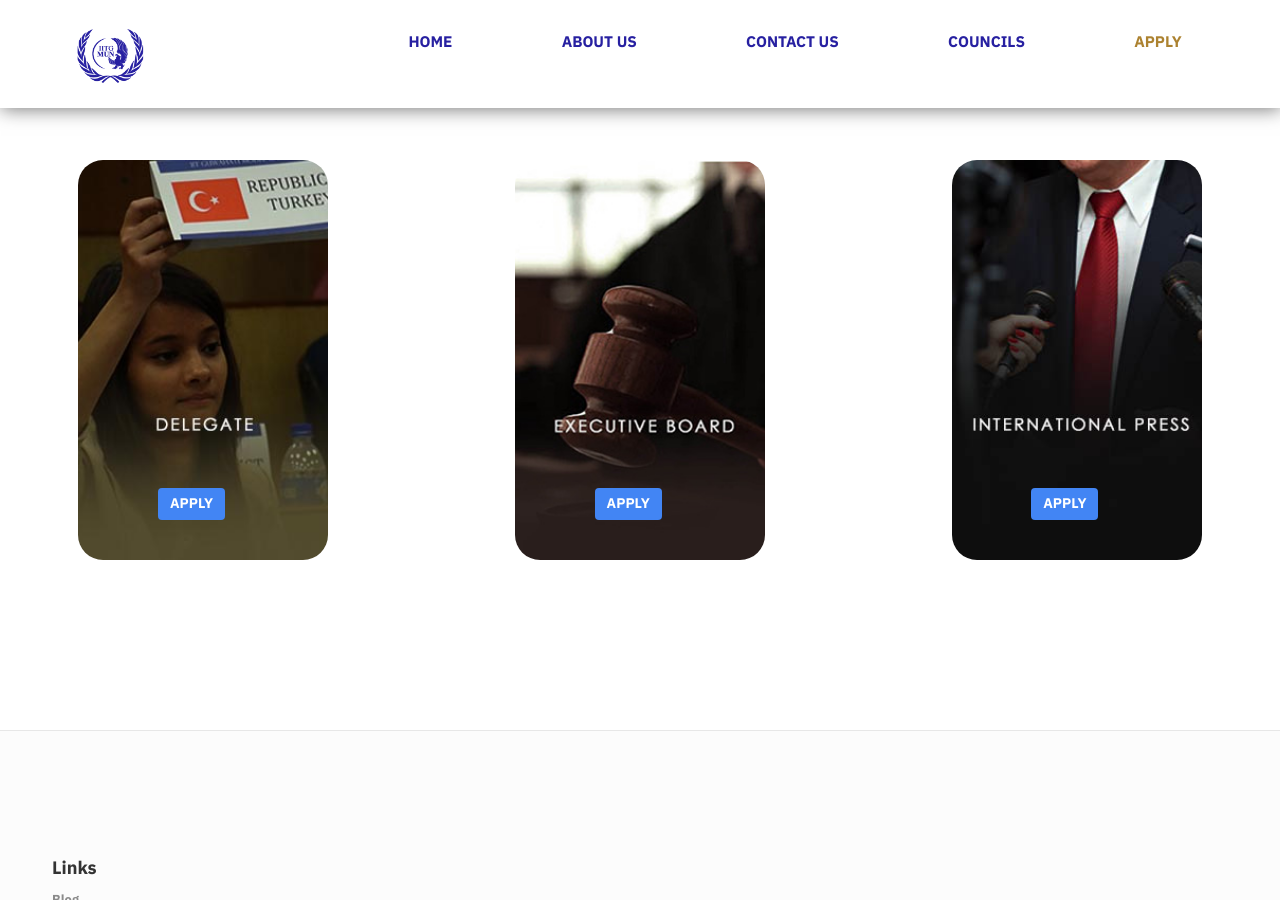
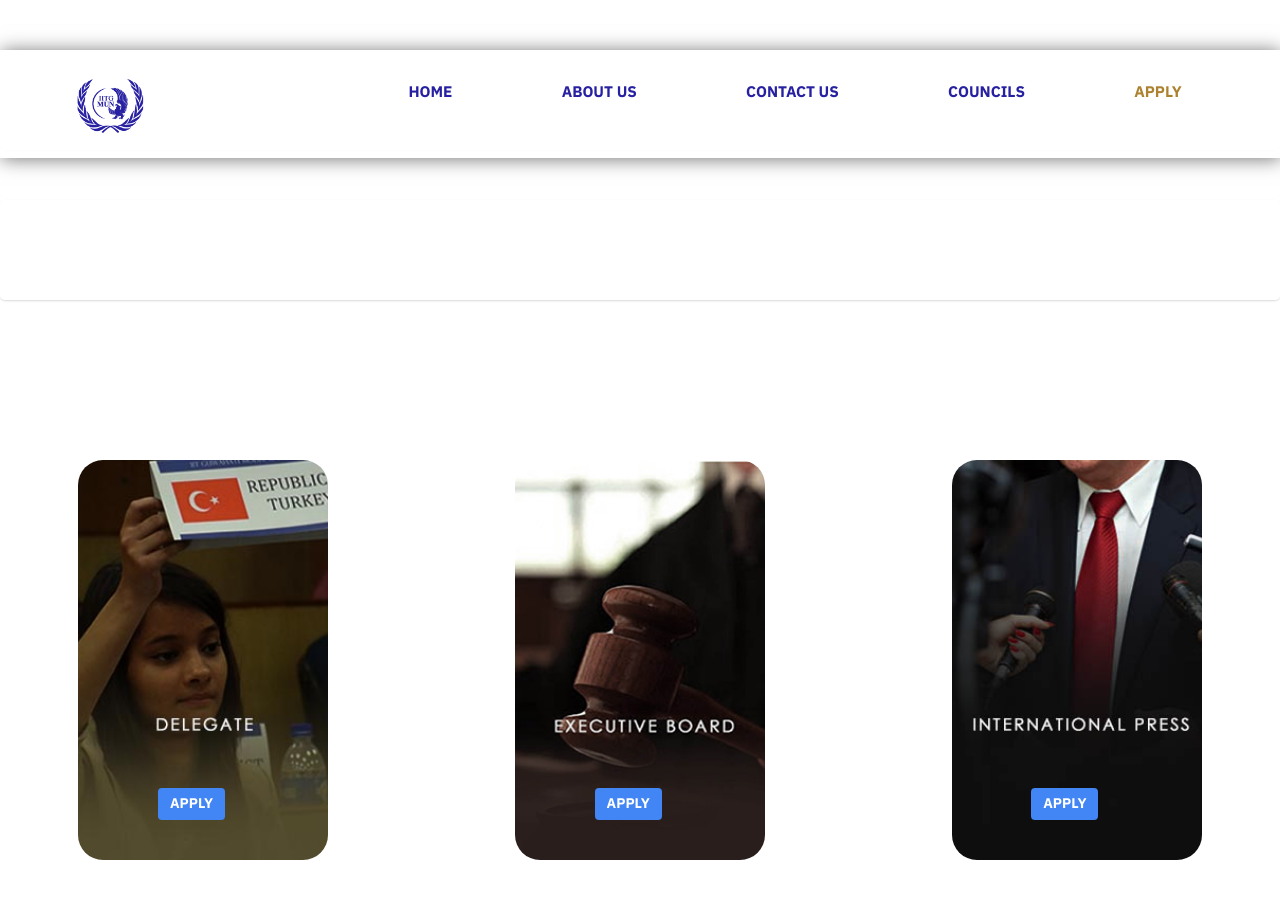
Before and after one commit to rupam170123041/IITG-MUN.github.io, a Jekyll site: the page built from apply.html, in a window 1280 px wide and 900 px high. Built offline with Jekyll 4.4.1, drawn with Linux system fonts in a browser that asks for light colours; nearby versions of some CDN libraries; comment, search, counter and statistics services are not loaded.

Commit message:
blank space

```diff
--- /dev/null
+++ b/_includes/blank.html
@@ -0,0 +1,2 @@
+<div class="white-box">
+ </div>
--- a/_includes/navigation.html
+++ b/_includes/navigation.html
@@ -52,3 +52,5 @@
         </ul> -->
     </nav>
 </header>
+
+{% include blank.html %}
--- a/apply.html
+++ b/apply.html
@@ -5,6 +5,9 @@
 modal: all
 ---
 {% include navigation.html %}
+
+{% include blank.html %}
+
 <!--
 {% include apply-top.html %}
 -->
--- a/css/main.css
+++ b/css/main.css
@@ -4289,3 +4289,17 @@
 .logo-light{
     width: 14.5vh !important;
 }
+
+.white-box { width: 100%; height: 100px; margin-top: 50px; margin-left: auto; margin-right: auto;
+
+background: rgba(255,255,255,0.9);
+padding: 30px;
+-webkit-box-shadow: 0 1px 2px rgba(0,0,0,0.15);
+-moz-box-shadow: 0 1px 2px rgba(0,0,0,0.15);
+box-shadow: 0 1px 2px rgba(0,0,0,0.15);
+-webkit-border-radius: 5px;
+-moz-border-radius: 5px;
+-ms-border-radius: 5px;
+-o-border-radius: 5px;
+border-radius: 5px;
+}
```
